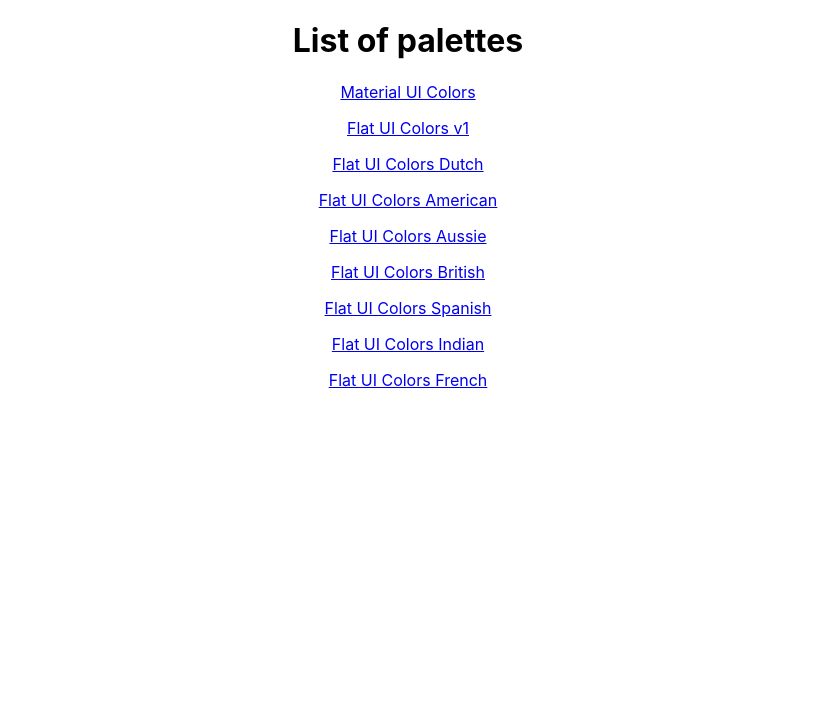
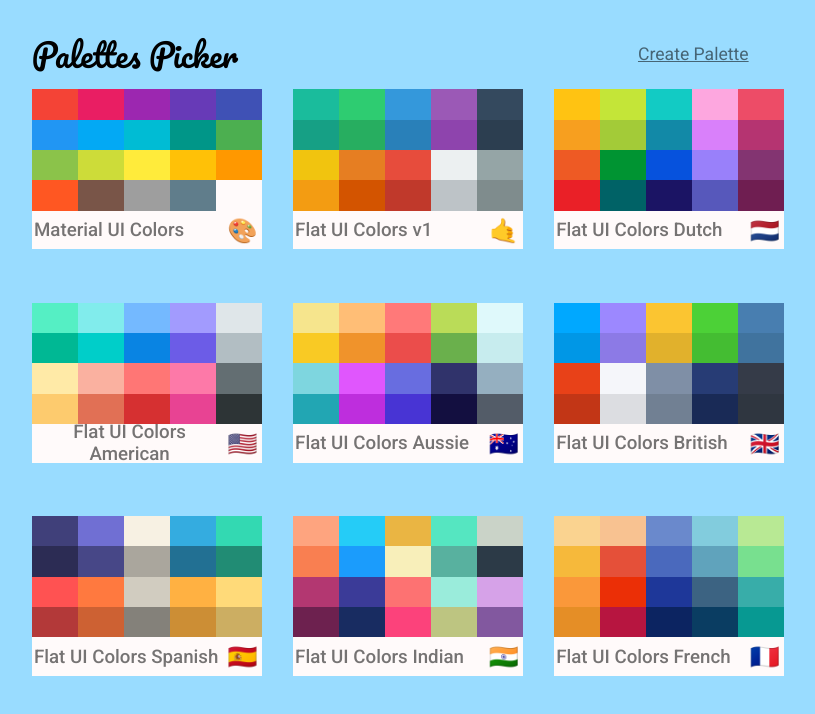
Before and after one commit to ykekre/color-palettes, a React (Create React App) app: page / in a window 1280 px wide. Shown: the top 714 px of the page, without its empty margins (232-1047 px from the left). Built offline with nearby package versions, Linux system fonts and the light colour scheme.

Commit message:
Add and style mini palettes for index page

```diff
--- a/package.json
+++ b/package.json
@@ -5,6 +5,7 @@
   "dependencies": {
     "@material-ui/core": "^4.11.0",
     "@material-ui/icons": "^4.9.1",
+    "@material-ui/styles": "^4.10.0",
     "@testing-library/jest-dom": "^4.2.4",
     "@testing-library/react": "^9.5.0",
     "@testing-library/user-event": "^7.2.1",
--- /dev/null
+++ b/src/MiniPalette.js
@@ -0,0 +1,70 @@
+import React from "react";
+import { withStyles } from "@material-ui/styles";
+
+const styles = {
+  colorbox: {},
+  container: {},
+
+  root: {
+    width: "100%",
+    height: "100%",
+    backgroundColor: "#fffafa",
+    cursor: "pointer",
+
+    "& $container": {
+      display: "flex",
+      flexWrap: "wrap",
+      height: "76%",
+
+      "& $colorbox": {
+        height: "25%",
+        width: "20%",
+      },
+    },
+  },
+  text: {
+    height: "24%",
+    display: "flex",
+    alignItems: "center",
+    justifyContent: "space-between",
+
+    "& h3": {
+      fontFamily: "Roboto, sans-serif",
+      fontWeight: "500",
+      color: "rgba(0, 0, 0, 0.54)",
+      marginLeft: "1%",
+      marginRight: "1%",
+    },
+    "& span": {
+      fontSize: "1.5rem",
+      marginRight: "1%",
+      paddingRight: "1%",
+    },
+  },
+};
+function MiniPalette(props) {
+  const { classes } = props;
+  const { colors, emoji, paletteName } = props.palette;
+
+  return (
+    <div className={classes.root}>
+      <div className={classes.container}>
+        {colors.map((c) => {
+          return (
+            <div
+              className={classes.colorbox}
+              style={{ background: c.color }}
+              key={c.name}
+            ></div>
+          );
+        })}
+      </div>
+      <div className={classes.text}>
+        <h3 className="name">{paletteName}</h3>
+        <span className="emoji">{emoji}</span>
+      </div>
+    </div>
+  );
+}
+
+export default withStyles(styles)(MiniPalette);
--- a/src/PaletteList.js
+++ b/src/PaletteList.js
@@ -1,27 +1,92 @@
 import React, { Component } from "react";
 import { Link } from "react-router-dom";
+import MiniPalette from "./MiniPalette";
+import { withStyles } from "@material-ui/styles";
 
+const styles = {
+  paletteList: {
+    height: "100vh",
+    backgroundColor: "#00a8ff66",
+  },
+
+  nav: {
+    display: "flex",
+    width: "60%",
+    margin: "0 auto",
+    flexDirection: "row",
+    flexWrap: "wrap",
+    justifyContent: "space-between",
+    alignItems: "center",
+    paddingTop: "2%",
+
+    "& span": {
+      fontFamily: "'Pacifico', cursive",
+      fontWeight: "200",
+      fontSize: "2rem",
+      marginLeft: "1%",
+    },
+
+    "& a": {
+      fontFamily: "Roboto, sans-serif",
+      fontWeight: 300,
+      padding: 5,
+      color: "rgba(0, 0, 0, 0.54)",
+      fontSize: "1.1rem",
+      marginRight: "5%",
+    },
+  },
+
+  palettesContainer: {
+    display: "flex",
+    height: "80%",
+    width: "60%",
+    margin: "0 auto",
+    flexDirection: "row",
+    flexWrap: "wrap",
+    justifyContent: "space-between",
+  },
+
+  eachPalette: {
+    width: "30%",
+    height: "25%",
+    margin: "1% 1%",
+
+    "& a": {
+      textDecoration: "none",
+    },
+  },
+};
 class PaletteList extends Component {
   constructor(props) {
     super(props);
     this.state = {};
   }
+
   render() {
-    const palettes = this.props.palettes;
+    const { classes, palettes } = this.props;
     return (
-      <div className="PaletteList">
-        <h1>List of palettes</h1>
+      <div className={classes.paletteList}>
+        <div className={classes.nav}>
+          <span className={classes.navTitle}>Palettes Picker</span>
+          <Link to="/" className={classes.navButton}>
+            Create Palette
+          </Link>
+        </div>
 
-        {palettes.map((p) => {
-          return (
-            <p>
-              <Link to={`/palettes/` + p.id}>{p.paletteName}</Link>{" "}
-            </p>
-          );
-        })}
+        <div className={classes.palettesContainer}>
+          {palettes.map((p) => {
+            return (
+              <div className={classes.eachPalette} key={p.id}>
+                <Link to={`/palettes/` + p.id}>
+                  <MiniPalette palette={p} />
+                </Link>
+              </div>
+            );
+          })}
+        </div>
       </div>
     );
   }
 }
 
-export default PaletteList;
+export default withStyles(styles)(PaletteList);
```
